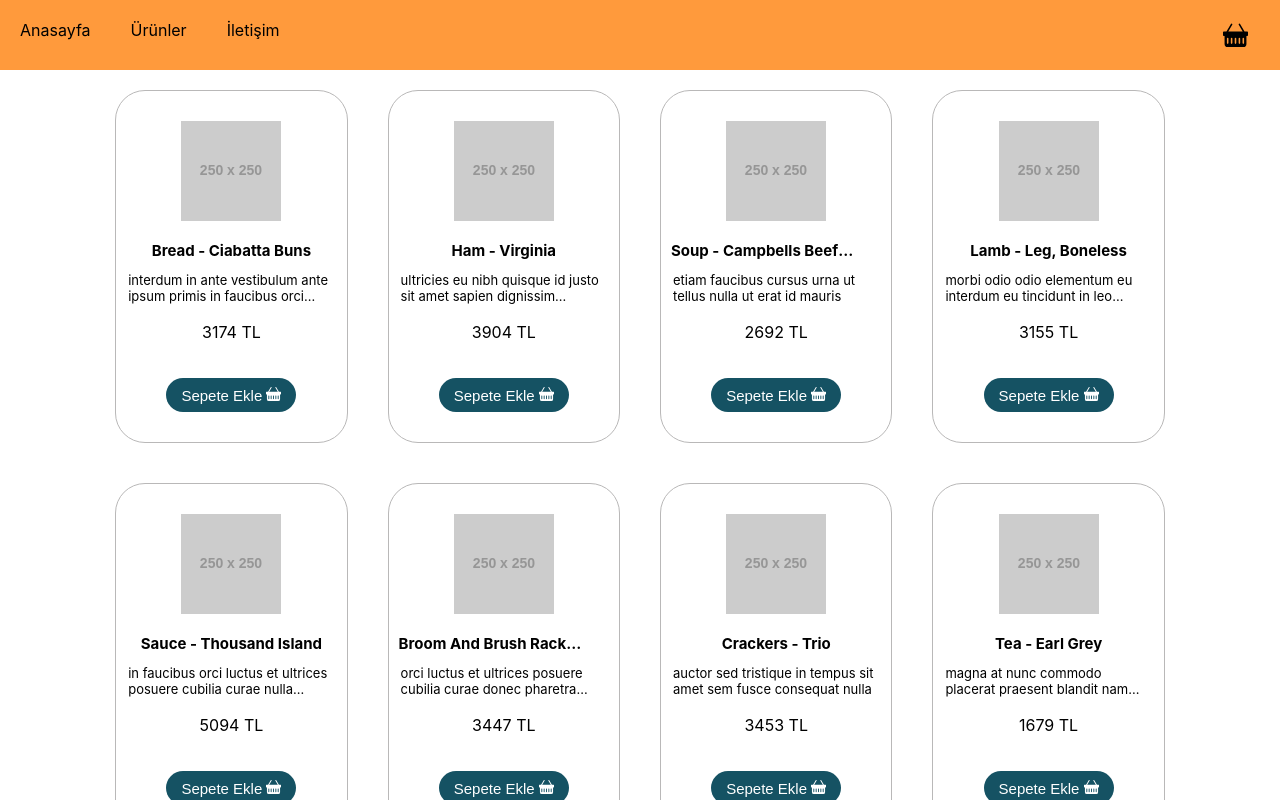
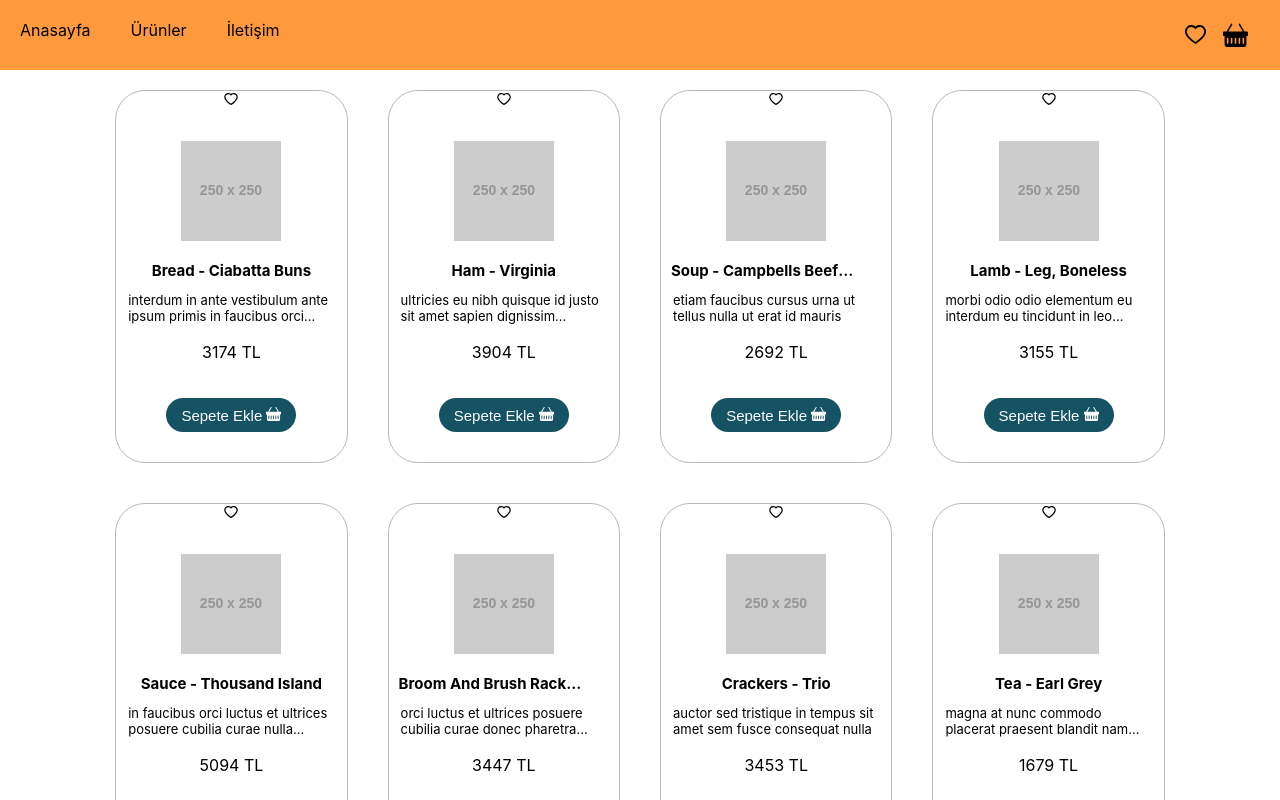
Before and after one commit to serayaltinalmaz/aventuraeducation, a React (Create React App) app in the folder myapp/: page / in a window 1280 px wide. Shown: the top 800 px of the page. Built offline with nearby package versions, Linux system fonts and the light colour scheme.

Commit message:
likecomponent

```diff
--- a/myapp/src/App.css
+++ b/myapp/src/App.css
@@ -171,3 +171,57 @@ nav{
   justify-content: center;
   font-size: 15px;
 }
+.hearticon-closed{
+  position: absolute;
+  margin: 22px;
+  right: 60px;
+  width: 15px;
+  font-size: 25px;
+  transition: right 0.3s;
+  z-index:1;
+}
+.hearticon-active{
+  position: absolute;
+  margin: 22px;
+  right: 240px;
+  width: 15px;
+  font-size: 25px;
+  transition: right 0.3s;
+  z-index:1;
+}
+.likebasket-active{
+  display: flex;
+  flex-direction: column;
+  position: fixed;
+  top: 0;
+  right: 0px;
+  width: 200px;
+  height: 100%;
+  background-color: white;
+  padding: 20px;
+  transition: right 0.3s;
+  overflow-y: scroll;
+  z-index:1;
+  border: 2px solid gray;
+}
+.likebasket-closed{
+  display: flex;
+  flex-direction: column;
+  position: fixed;
+  top: 0;
+  right: -250px;
+  width: 200px;
+  height: 100%;
+  background-color: white;
+  padding: 20px;
+  transition: right 0.3s;
+  overflow-y: scroll;
+  z-index:1;
+}
+.favproduct{
+  display: flex;
+  flex-direction: column;
+  justify-content: center;
+  font-size: 15px;
+  border-bottom: solid 2px #155263;
+}
--- a/myapp/src/App.js
+++ b/myapp/src/App.js
@@ -3,127 +3,18 @@ import { useState, useEffect } from 'react';
 import './App.css';
 import Productsc from './component/Productsc';
 import Navbar from './component/Navbar';
-import Basketc from './component/Basketc';
 import Basketclosed from './component/Basketclosed';
+import Like from './component/Like';
+
+
 function App() {
-  const products =
-    [
-      {
-        "id": 1,
-        "productName": "Bread - Ciabatta Buns",
-        "productCategory": "Finance",
-        "productDesc": "interdum in ante vestibulum ante ipsum primis in faucibus orci luctus",
-        "isHot": true,
-        "productPic": "http://dummyimage.com/250x250.png/ff4444/ffffff",
-        "currentPrice": 3174,
-        "oldPrice": 1252,
-        "count": 0,
-      },
-      {
-        "id": 2,
-        "productName": "Ham - Virginia",
-        "productCategory": "Finance",
-        "productDesc": "ultricies eu nibh quisque id justo sit amet sapien dignissim vestibulum",
-        "isHot": true,
-        "productPic": "http://dummyimage.com/250x250.png/dddddd/000000",
-        "currentPrice": 3904,
-        "oldPrice": 1363,
-        "count": 0,
-      },
-      {
-        "id": 3,
-        "productName": "Soup - Campbells Beef Noodle",
-        "productCategory": "Technology",
-        "productDesc": "etiam faucibus cursus urna ut tellus nulla ut erat id mauris",
-        "isHot": false,
-        "productPic": "http://dummyimage.com/250x250.png/5fa2dd/ffffff",
-        "currentPrice": 2692,
-        "oldPrice": 1308,
-        "count": 0,
-      },
-      {
-        "id": 4,
-        "productName": "Lamb - Leg, Boneless",
-        "productCategory": "n/a",
-        "productDesc": "morbi odio odio elementum eu interdum eu tincidunt in leo maecenas",
-        "isHot": true,
-        "productPic": "http://dummyimage.com/250x250.png/ff4444/ffffff",
-        "currentPrice": 3155,
-        "oldPrice": 1135,
-        "count": 0,
-      },
-      {
-        "id": 5,
-        "productName": "Sauce - Thousand Island",
-        "productCategory": "Energy",
-        "productDesc": "in faucibus orci luctus et ultrices posuere cubilia curae nulla dapibus",
-        "isHot": true,
-        "productPic": "http://dummyimage.com/250x250.png/dddddd/000000",
-        "currentPrice": 5094,
-        "oldPrice": 1427,
-        "count": 0,
-      },
-      {
-        "id": 6,
-        "productName": "Broom And Brush Rack Black",
-        "productCategory": "Finance",
-        "productDesc": "orci luctus et ultrices posuere cubilia curae donec pharetra magna vestibulum",
-        "isHot": false,
-        "productPic": "http://dummyimage.com/250x250.png/cc0000/ffffff",
-        "currentPrice": 3447,
-        "oldPrice": 1249,
-        "count": 0,
-      },
-      {
-        "id": 7,
-        "productName": "Crackers - Trio",
-        "productCategory": "n/a",
-        "productDesc": "auctor sed tristique in tempus sit amet sem fusce consequat nulla",
-        "isHot": false,
-        "productPic": "http://dummyimage.com/250x250.png/cc0000/ffffff",
-        "currentPrice": 3453,
-        "oldPrice": 1337,
-        "count": 0,
-      },
-      {
-        "id": 8,
-        "productName": "Tea - Earl Grey",
-        "productCategory": "Consumer Non-Durables",
-        "productDesc": "magna at nunc commodo placerat praesent blandit nam nulla integer pede",
-        "isHot": true,
-        "productPic": "http://dummyimage.com/250x250.png/dddddd/000000",
-        "currentPrice": 1679,
-        "oldPrice": 1273,
-        "count": 0,
-      },
-      {
-        "id": 9,
-        "productName": "Bacardi Raspberry",
-        "productCategory": "Consumer Non-Durables",
-        "productDesc": "leo maecenas pulvinar lobortis est phasellus sit amet erat nulla tempus",
-        "isHot": true,
-        "productPic": "http://dummyimage.com/250x250.png/ff4444/ffffff",
-        "currentPrice": 2122,
-        "oldPrice": 1038,
-        "count": 0,
-      },
-      {
-        "id": 10,
-        "productName": "Appetizer - Shrimp Puff",
-        "productCategory": "Basic Industries",
-        "productDesc": "dolor quis odio consequat varius integer ac leo pellentesque ultrices mattis",
-        "isHot": true,
-        "productPic": "http://dummyimage.com/250x250.png/dddddd/000000",
-        "currentPrice": 3441,
-        "oldPrice": 1070,
-        "count": 0,
-      }
-    ]
+
   const [sidebar, setSidebar] = useState(false);
   const [basket, setBasket] = useState([]);
   const [sumcount, setSumcount] = useState(0);
   const [basketsum, setBasketsum] = useState(0);
-
+  const [likebar, setLikebar] = useState(false);
+  const [products, setProducts] = useState(productsObj);
 
   useEffect(() => {
     let bsum = 0;
@@ -137,25 +28,150 @@ function App() {
     setBasketsum(bsum);
     let countsum = 0;
     basket.forEach(product => {
-      let counter=countsum += product.count
+      let counter = countsum += product.count
       setSumcount(counter)
     })
-    if (countsum===0){
+    if (countsum === 0) {
       setSumcount(0)
     }
   }, [basket])
 
+
   return (
     <div className="App">
       <nav>
-        < Navbar sidebar={sidebar} setSidebar={setSidebar} sumcount={sumcount} />
+        < Navbar likebar={likebar} setLikebar={setLikebar} sidebar={sidebar} setSidebar={setSidebar} sumcount={sumcount} />
       </nav>
       {products.map((product) => (
-        < Productsc product={product} basket={basket} setBasket={setBasket}/>
+        < Productsc setProducts={setProducts} products={products} product={product} basket={basket} setBasket={setBasket} />
       ))}
-      < Basketclosed sidebar={sidebar} basket={basket} setBasket={setBasket} basketsum={basketsum} />
+      <Basketclosed sidebar={sidebar} basket={basket} setBasket={setBasket} basketsum={basketsum} />
+      <Like products={products} likebar={likebar} setLikebar={setLikebar} />
     </div>
   );
 }
 
 export default App;
+export const productsObj =
+  [
+    {
+      "id": 1,
+      "productName": "Bread - Ciabatta Buns",
+      "productCategory": "Finance",
+      "productDesc": "interdum in ante vestibulum ante ipsum primis in faucibus orci luctus",
+      "isHot": true,
+      "productPic": "http://dummyimage.com/250x250.png/ff4444/ffffff",
+      "currentPrice": 3174,
+      "oldPrice": 1252,
+      "count": 0,
+      "fav": false,
+    },
+    {
+      "id": 2,
+      "productName": "Ham - Virginia",
+      "productCategory": "Finance",
+      "productDesc": "ultricies eu nibh quisque id justo sit amet sapien dignissim vestibulum",
+      "isHot": true,
+      "productPic": "http://dummyimage.com/250x250.png/dddddd/000000",
+      "currentPrice": 3904,
+      "oldPrice": 1363,
+      "count": 0,
+      "fav": false,
+    },
+    {
+      "id": 3,
+      "productName": "Soup - Campbells Beef Noodle",
+      "productCategory": "Technology",
+      "productDesc": "etiam faucibus cursus urna ut tellus nulla ut erat id mauris",
+      "isHot": false,
+      "productPic": "http://dummyimage.com/250x250.png/5fa2dd/ffffff",
+      "currentPrice": 2692,
+      "oldPrice": 1308,
+      "count": 0,
+      "fav": false,
+    },
+    {
+      "id": 4,
+      "productName": "Lamb - Leg, Boneless",
+      "productCategory": "n/a",
+      "productDesc": "morbi odio odio elementum eu interdum eu tincidunt in leo maecenas",
+      "isHot": true,
+      "productPic": "http://dummyimage.com/250x250.png/ff4444/ffffff",
+      "currentPrice": 3155,
+      "oldPrice": 1135,
+      "count": 0,
+      "fav": false,
+    },
+    {
+      "id": 5,
+      "productName": "Sauce - Thousand Island",
+      "productCategory": "Energy",
+      "productDesc": "in faucibus orci luctus et ultrices posuere cubilia curae nulla dapibus",
+      "isHot": true,
+      "productPic": "http://dummyimage.com/250x250.png/dddddd/000000",
+      "currentPrice": 5094,
+      "oldPrice": 1427,
+      "count": 0,
+      "fav": false,
+    },
+    {
+      "id": 6,
+      "productName": "Broom And Brush Rack Black",
+      "productCategory": "Finance",
+      "productDesc": "orci luctus et ultrices posuere cubilia curae donec pharetra magna vestibulum",
+      "isHot": false,
+      "productPic": "http://dummyimage.com/250x250.png/cc0000/ffffff",
+      "currentPrice": 3447,
+      "oldPrice": 1249,
+      "count": 0,
+      "fav": false,
+    },
+    {
+      "id": 7,
+      "productName": "Crackers - Trio",
+      "productCategory": "n/a",
+      "productDesc": "auctor sed tristique in tempus sit amet sem fusce consequat nulla",
+      "isHot": false,
+      "productPic": "http://dummyimage.com/250x250.png/cc0000/ffffff",
+      "currentPrice": 3453,
+      "oldPrice": 1337,
+      "count": 0,
+      "fav": false,
+    },
+    {
+      "id": 8,
+      "productName": "Tea - Earl Grey",
+      "productCategory": "Consumer Non-Durables",
+      "productDesc": "magna at nunc commodo placerat praesent blandit nam nulla integer pede",
+      "isHot": true,
+      "productPic": "http://dummyimage.com/250x250.png/dddddd/000000",
+      "currentPrice": 1679,
+      "oldPrice": 1273,
+      "count": 0,
+      "fav": false,
+    },
+    {
+      "id": 9,
+      "productName": "Bacardi Raspberry",
+      "productCategory": "Consumer Non-Durables",
+      "productDesc": "leo maecenas pulvinar lobortis est phasellus sit amet erat nulla tempus",
+      "isHot": true,
+      "productPic": "http://dummyimage.com/250x250.png/ff4444/ffffff",
+      "currentPrice": 2122,
+      "oldPrice": 1038,
+      "count": 0,
+      "fav": false,
+    },
+    {
+      "id": 10,
+      "productName": "Appetizer - Shrimp Puff",
+      "productCategory": "Basic Industries",
+      "productDesc": "dolor quis odio consequat varius integer ac leo pellentesque ultrices mattis",
+      "isHot": true,
+      "productPic": "http://dummyimage.com/250x250.png/dddddd/000000",
+      "currentPrice": 3441,
+      "oldPrice": 1070,
+      "count": 0,
+      "fav": false,
+    }
+  ]
--- /dev/null
+++ b/myapp/src/component/Like.js
@@ -0,0 +1,20 @@
+import React from 'react'
+import { useState, useEffect } from 'react';
+function Like(props) {
+
+    let favProducts = props.products.filter((product) => product.fav === true);
+
+    return (
+    <div className={props.likebar===true ? "likebasket-active": "likebasket-closed"} >
+        {favProducts.map((product) => (
+            <div className='favproduct'>
+            <img src={product.productPic}></img>
+            <p>{product.productName}</p>
+            <p>{product.currentPrice} TL</p>
+            </div>
+        ))}
+    </div>
+    )
+}
+
+export default Like
--- a/myapp/src/component/Navbar.js
+++ b/myapp/src/component/Navbar.js
@@ -1,11 +1,20 @@
-import React from 'react'
+import React, { useState } from 'react'
 import { BsFillBasketFill } from 'react-icons/bs';
+import { AiOutlineHeart } from 'react-icons/ai';
 function Navbar(props) {
+
     return (
         <nav>
         <div className="homepage">Anasayfa</div>
         <div className="products">Ürünler</div>
         <div className="com">İletişim</div>
+        <div className={props.likebar===true ? "hearticon-active": "hearticon-closed"} onClick={()=>{
+            if(props.likebar===true){
+                props.setLikebar(false)
+            }else{
+                props.setLikebar(true)
+            }
+        }}><AiOutlineHeart/></div>
         <div className={props.sidebar === true ? "basketicon-active" : "basketicon-closed"} onClick={() => {
             if (props.sidebar == true) {
             props.setSidebar(false);
--- a/myapp/src/component/Productsc.js
+++ b/myapp/src/component/Productsc.js
@@ -1,8 +1,25 @@
 import React from 'react'
 import { BsFillBasketFill } from 'react-icons/bs';
+import { AiOutlineHeart } from 'react-icons/ai';
 function Productsc(props) {
     return (
         <div className='compenent'>
+            <div className='heart' onClick={() => {
+                let tempProducts = [...props.products];
+                tempProducts.map((elma) => {
+                    if(elma.id===props.product.id){
+                        if(elma.fav===true){
+                            props.product.fav=false;
+                        } else{
+                            props.product.fav=true;
+                        }
+                    }
+                }
+                )
+                console.log(tempProducts)
+                props.setProducts(tempProducts);
+            }}>
+                <AiOutlineHeart /></div>
             <img src={props.product.productPic}></img>
             <div className='details'>
                 <h1>{props.product.productName}</h1>
```
Lines whose indentation alone changed are shown as unchanged.
